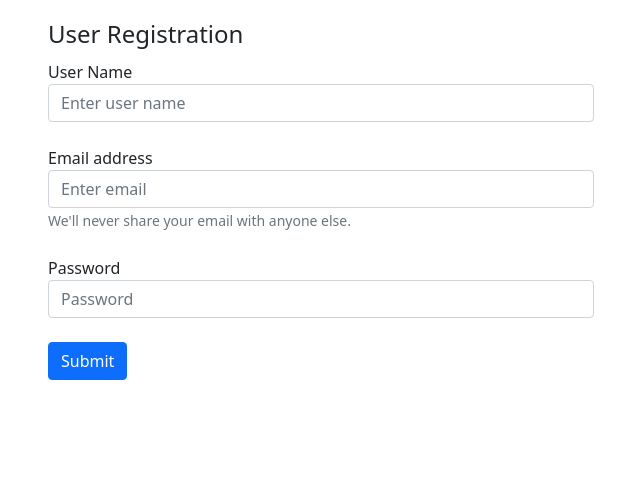
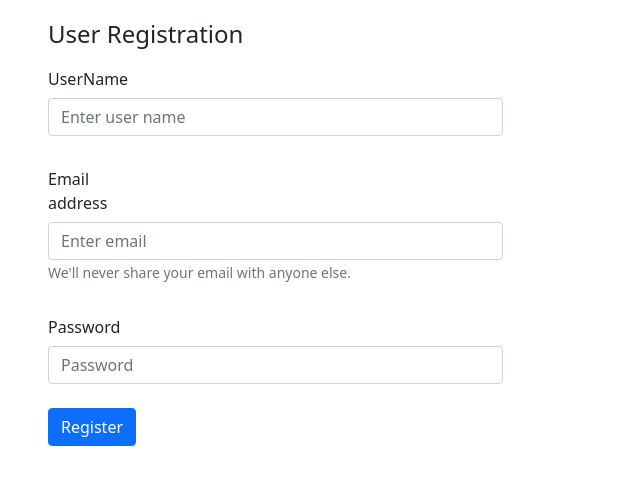
Before and after one commit to Hashininirasha/Bloggie, a PHP site: page / in a window 1280 px wide. Shown: the part 56-541 px from the top of the page, without its empty margins (34-674 px from the left). Run offline with PHP 8.4, Linux system fonts and the light colour scheme.

Commit message:
connect registartion

```diff
--- a/inc/header.php
+++ b/inc/header.php
@@ -23,7 +23,17 @@
 <?php
         //require function.php file
         require ('function.php');
-
+        if(isset($_POST['register'])){
+            $username=$_POST['username'];
+            $email=$_POST['email'];
+            $password=$_POST['password'];
+            if ($username !='' && $email !='' && $password !=''){
+              echo 'Success';
+            }
+            else{
+              echo 'please fill details';
+            }
+        }
 
         ?>
 </head>
--- a/index.php
+++ b/index.php
@@ -1,36 +1,54 @@
 <?php
 //include header area
 include('inc/header.php');
+
 ?>
 
 <section id="register" class="py-3">
 <div class="container">
-<div class="row">
-<div class="col-sm-6">
-<form>
+
+<form class="form-Horizontal" action="index.php" method="POST">
   <fieldset>
     <legend>User Registration</legend>
+    <div class="row">
+        <div class="col-sm-6">
+            <div class="form-group">
+                <label for="exampleInputEmail1" class="col-lg-2 col-form-label">UserName</label>
+                <div class="col-lg-10">
+                <input type="text" class="form-control" id="exampleInputname" placeholder="Enter user name" name="username">
+            </div>
+        </div>
+    </div>
+    </div>
+    <br>
+    <div class="row">
+        <div class="col-sm-6">
     <div class="form-group">
-      <label for="exampleInputEmail1">User Name</label>
-      <input type="text" class="form-control" id="exampleInputname" placeholder="Enter user name">
-    </div><br>
+      <label for="exampleInputEmail1" class="col-lg-2 col-form-label" >Email address</label>
+      <div class="col-lg-10">
+      <input type="email" class="form-control" id="exampleInputEmail1" aria-describedby="emailHelp" placeholder="Enter email" name="email">
+      <small id="emailHelp" class="form-text text-muted">We'll never share your email with anyone else.</small>
+    </div>
+    </div>
+    </div>
+    </div>
+    <br>
+    <div class="row">
+        <div class="col-sm-6">
     <div class="form-group">
-      <label for="exampleInputEmail1">Email address</label>
-      <input type="email" class="form-control" id="exampleInputEmail1" aria-describedby="emailHelp" placeholder="Enter email">
-      <small id="emailHelp" class="form-text text-muted">We'll never share your email with anyone else.</small>
-    </div><br>
-    <div class="form-group">
-      <label for="exampleInputPassword1">Password</label>
-      <input type="password" class="form-control" id="exampleInputPassword1" placeholder="Password">
-    </div><br>
-
-
-    <button type="submit" class="btn btn-primary">Submit</button>
+      <label for="exampleInputPassword1" class="col-lg-2 col-form-label" >Password</label>
+      <div class="col-lg-10">
+      <input type="password" class="form-control" id="exampleInputPassword1" placeholder="Password" name="password">
+    </div>
+    </div>
+    </div>
+    </div>
+    <br>
+    <button type="submit" name="register" class="btn btn-primary">Register</button>
   </fieldset>
 </form>
 </div>
-</div>
-</div>
+
 </section>
 
 <?php
```
